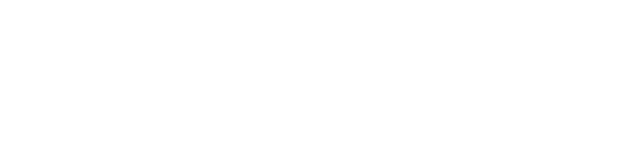
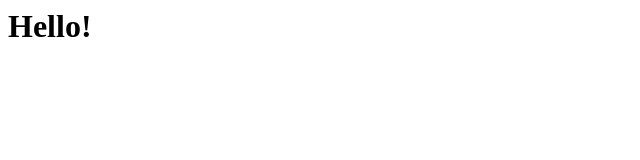
Before and after one commit to ChosenQuill/test-xss, a plain HTML site: page index.html in a window 1280 px wide. Shown: the whole page, without its empty margins (0-640 px from the left). Drawn offline with Linux system fonts and the light colour scheme.

Commit message:
Update index.html

```diff
--- a/index.html
+++ b/index.html
@@ -1,4 +1,4 @@
 <html>
-  <script src="./xss.js" />
+  <script src="./xss.js"></script>
   <h1>Hello!</h1>
 </html>
```
